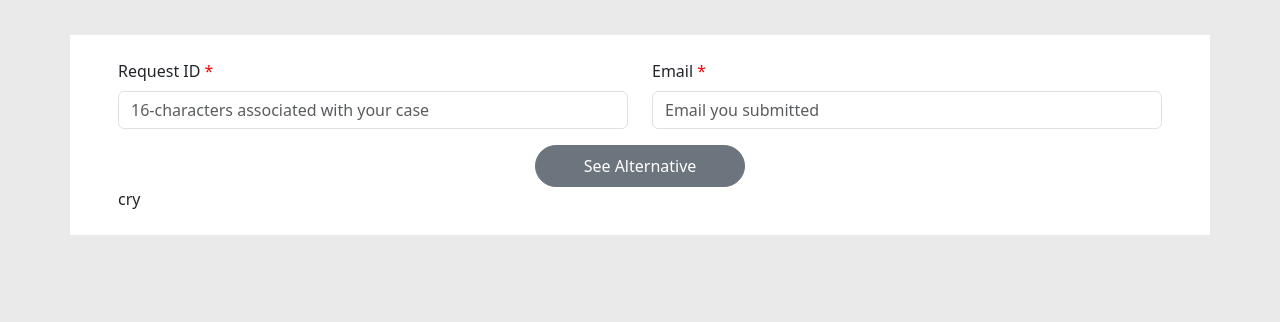
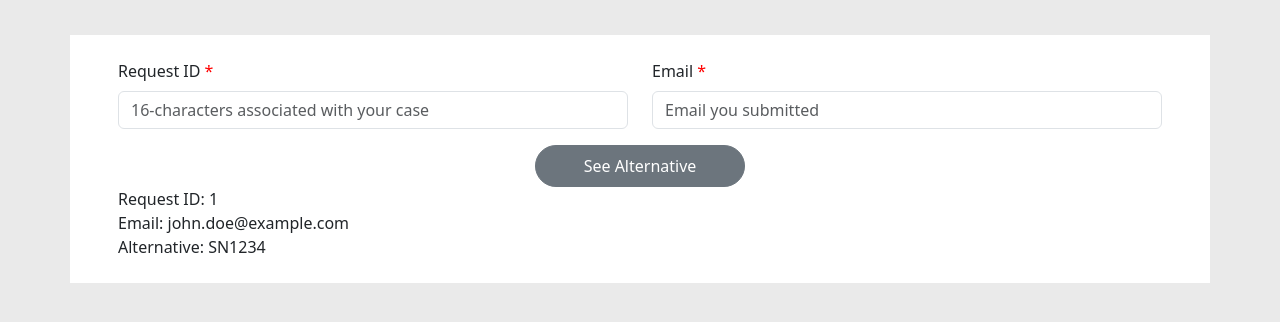
Before and after one commit to JonIHolton/WarrantyMicroserviceApp, a Flask app: page /alternative in a window 1280 px wide. Shown: the part 258-580 px from the top of the page. Run offline with Flask 3, Linux system fonts and the light colour scheme; some libraries are stand-ins or nearby versions.

Commit message:
ui changes

```diff
--- a/microservices/python_services/docker-compose.yaml
+++ b/microservices/python_services/docker-compose.yaml
@@ -9,7 +9,7 @@ services:
       MYSQL_ROOT_PASSWORD: root
       MYSQL_DATABASE: warranty_validation_db
     ports:
-      - "3306:3306"
+      - "3309:3306"
     healthcheck:
       test: ["CMD", "mysqladmin" ,"ping", "-h", "localhost"]
       interval: 10s
--- a/microservices/python_services/form/interface.py
+++ b/microservices/python_services/form/interface.py
@@ -26,4 +26,4 @@ def request():
     return render_template("request.html")
 
 if __name__ == "__main__":
-    app.run(port = 5002, debug = True)
+    app.run(port = 50010, debug = True)
--- a/microservices/python_services/form/templates/alternative.html
+++ b/microservices/python_services/form/templates/alternative.html
@@ -26,6 +26,10 @@
         }
         span.asterisk {
             color: red;
+        }
+
+        #message {
+          color: red;
         }
     </style>
 </head>
@@ -80,59 +84,68 @@
             </div>
 
             <div class="col-md-12 text-center">
-                <button class="btn btn-secondary fw-light px-5 py-2 rounded-pill" type="submit" @submit.prevent="getAlternative()">See Alternative</button>
+                <button class="btn btn-secondary fw-light px-5 py-2 rounded-pill" @click="getAlternative()">See Alternative</button>
             </div>
         </form>
 
         <div v-if="alternative.length > 0">
-          RequestID: [[alternative[0].requestID]]
-          Email: [[alternative[0].email]]
-          Alternative: [[alternative[0].alternative]]
+          <div v-for="item in alternative">
+            <div>Request ID: [[item.requestID]]</div>
+            <div>Email: [[item.email]]</div>
+            <div>Alternative: [[item.alternative]]</div>
+          </div>
         </div>
-        <div v-else>
-          cry
+        <div class="text-center" id="message" v-else>
+          [[message]]
         </div>
        </div>
-
-       <label id="error" class="text-danger"></label>
 
     <script src="https://cdn.jsdelivr.net/npm/vue@3.0.2/dist/vue.global.js"></script>
     <script src="https://cdn.jsdelivr.net/npm/axios/dist/axios.min.js"></script>
     <script>
-      const get_all_URL = "http://localhost:5000/book";
+      const get_all_URL = "http://localhost:5001/warranty-claim-submission";
       const app = Vue.createApp({
           computed: {
           },
           delimiters : ['[[', ']]'],
           data() {
               return {
-                  alternative: [],
+                  alternative: [{
+                                    "requestID": "1",
+                                    "email": "john.doe@example.com",
+                                    "alternative": "SN1234"}],
                   message: "There is a problem retrieving the necessary data, please try again later. ",
                   selected: ""
               };
           },
           methods : {
               getAlternative(){
-                  this.alternative = [{
-                                    "requestID": "1",
-                                    "email": "john.doe@example.com",
-                                    "alternative": "SN1234"
-                                  }];
-                  // const response =
-                  //     fetch(get_all_URL)
-                  //         .then(response => response.json())
-                  //         .then(data => {
-                  //             console.log(response);
-                  //             if (data.code === 404) {
-                  //                 // no requests in db
-                  //                 this.message = data.message;
-                  //             } else {
-                  //                 this.alternative = data;
-                  //             }
-                  //         })
-                  //         .catch(error => {
-                  //             console.log(this.message + error);
-                  //         });
+                  const formData = new FormData(this);
+                  const jsonData = {};
+                  for (const [key, value] of formData.entries()) {
+                      jsonData[key] = value;
+                  }
+
+                  fetch(get_all_URL, {
+                      method: "POST",
+                      headers: {
+                          'Content-Type': 'application/json', // Indicating we're sending JSON
+                      },
+                      body: JSON.stringify(jsonData), // Converting JavaScript object to a JSON string
+                  })
+                  .then(response => response.json())
+                  .then(data => {
+                      console.log(response);
+                      if (data.code === 404) {
+                          // no requests in db
+                          this.message = data.message;
+                      } else {
+                          this.alternative = data;
+                      }
+                  })
+                  .catch(error => {
+                      console.log(this.message + error);
+                  });
               }
           }
       });
```
Also changed, not shown: microservices/python_services/form/templates/request.html (+4 -5 lines).
